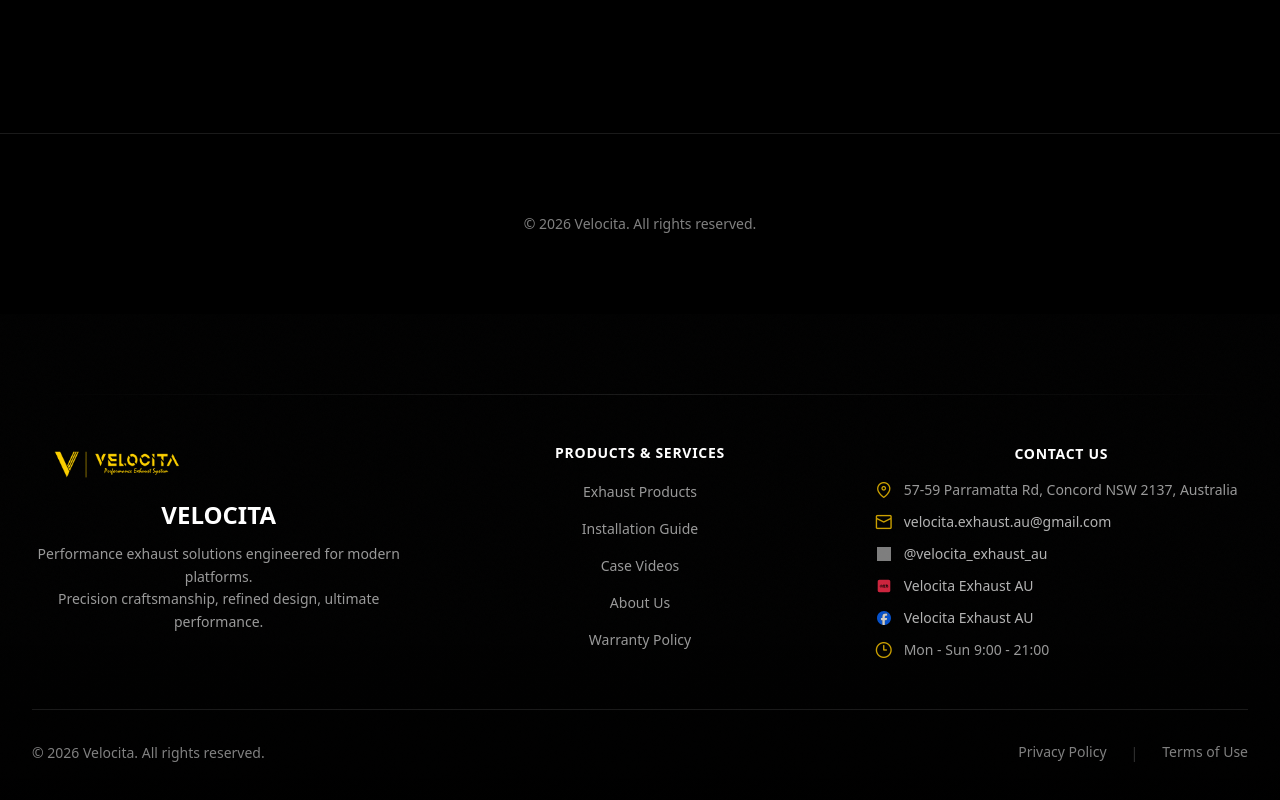
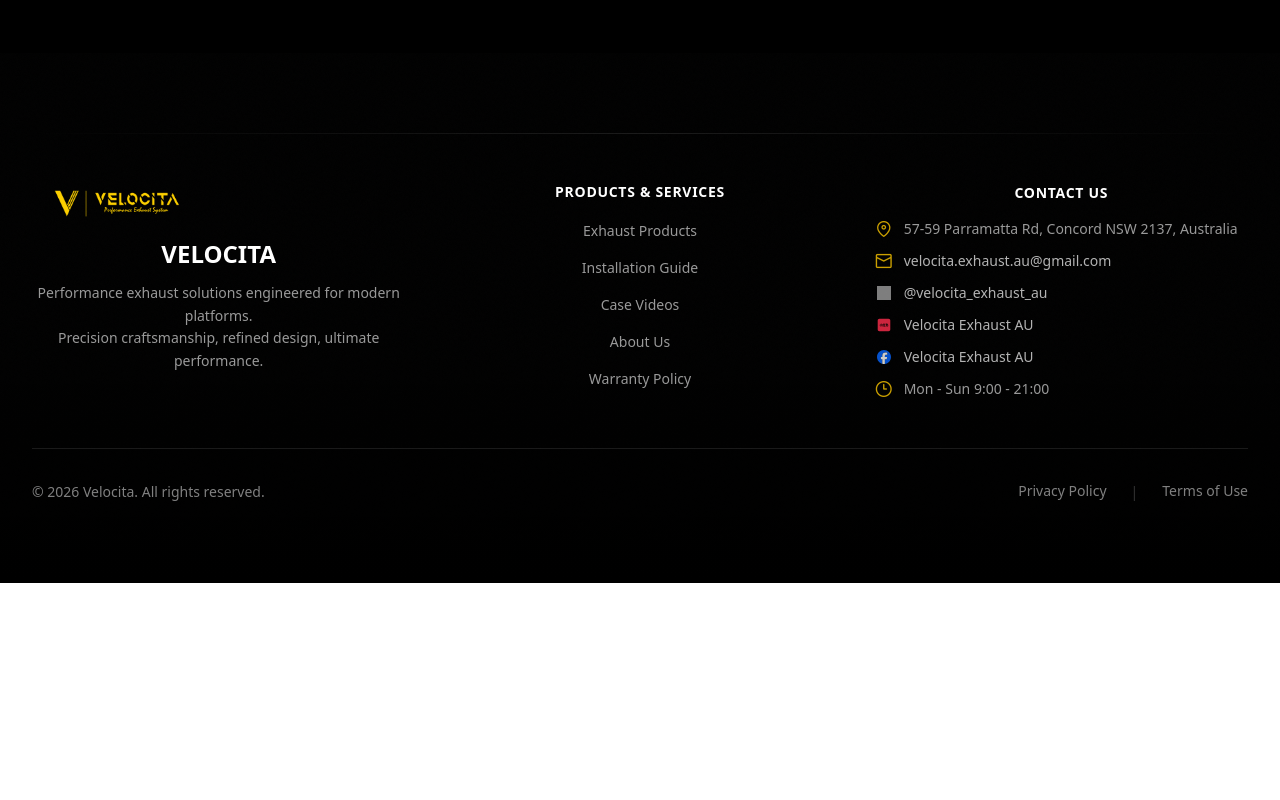
Before and after one commit to Aiharara/velocita, a Vue app: page /about in a window 1280 px wide. Shown: the part 4608-5408 px from the top of the page. After the commit the page ends 5191 px from the top, so only its background shows below. Built offline with nearby package versions, Linux system fonts and the light colour scheme; grey boxes are pictures that could not be loaded.

Commit message:
Footer合并

```diff
--- a/src/views/pages/About.vue
+++ b/src/views/pages/About.vue
@@ -131,15 +131,6 @@
         </div>
       </section>
     </div>
-
-    <!-- Footer -->
-    <footer class="relative py-16 md:py-20 bg-black overflow-hidden border-t border-white/10 mt-20">
-      <div class="relative max-w-7xl mx-auto px-4 md:px-8 text-center">
-        <p class="text-white/50 text-sm">
-          © {{ new Date().getFullYear() }} Velocita. All rights reserved.
-        </p>
-      </div>
-    </footer>
   </div>
 </template>
 
--- a/src/views/pages/VideoGallery.vue
+++ b/src/views/pages/VideoGallery.vue
@@ -109,15 +109,6 @@
         </div>
       </div>
     </div>
-
-    <!-- Footer -->
-    <footer class="relative py-16 md:py-20 bg-black overflow-hidden border-t border-white/10">
-      <div class="relative max-w-7xl mx-auto px-4 md:px-8 text-center">
-        <p class="text-white/50 text-sm">
-          © {{ new Date().getFullYear() }} Velocita. All rights reserved.
-        </p>
-      </div>
-    </footer>
 
     <!-- 视频播放弹窗 -->
     <Dialog
--- a/src/views/pages/guides/InstallationShowcase.vue
+++ b/src/views/pages/guides/InstallationShowcase.vue
@@ -93,15 +93,6 @@
         </article>
       </div>
     </div>
-
-    <!-- Footer -->
-    <footer class="relative py-16 md:py-20 bg-black overflow-hidden border-t border-white/10">
-      <div class="relative max-w-7xl mx-auto px-4 md:px-8 text-center">
-        <p class="text-white/50 text-sm">
-          © {{ new Date().getFullYear() }} Velocita. All rights reserved.
-        </p>
-      </div>
-    </footer>
   </div>
 </template>
 
```
Also changed, not shown: 2 other files (tests, documents, lock files or other folders).
